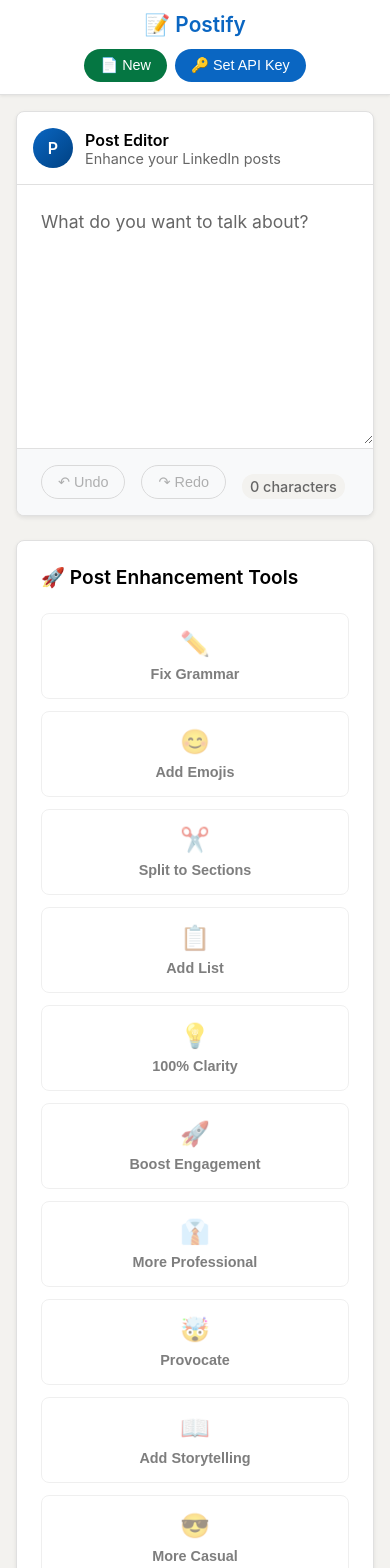
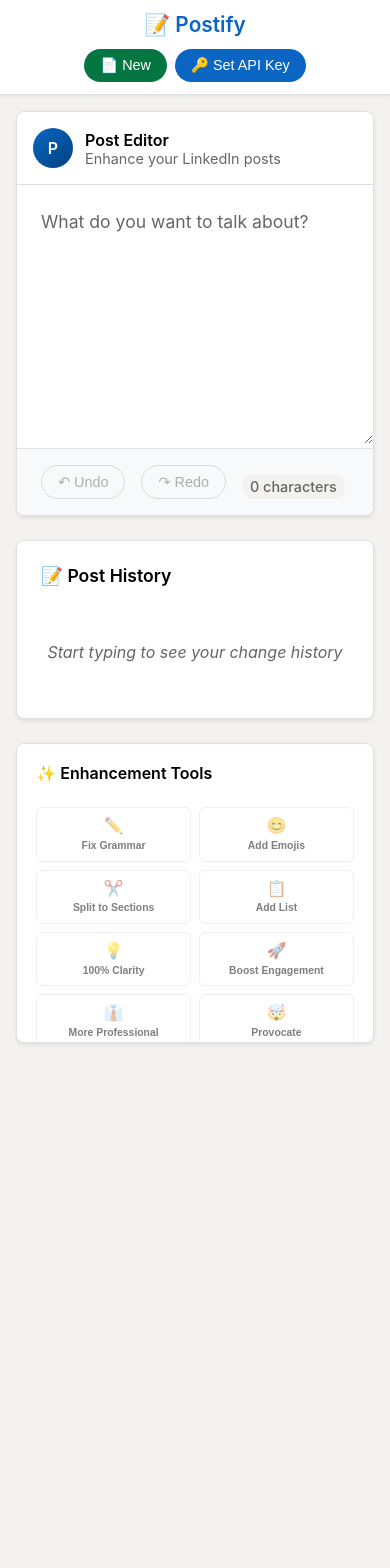
Before and after one commit to Luftare/postify, a React (Vite) app: page / in a window 390 px wide. Shown: the top 1568 px of the page. After the commit the page ends 1059 px from the top, so only its background shows below. Built offline with nearby package versions, Linux system fonts and the light colour scheme.

Commit message:
adjust layout

```diff
--- a/src/App.css
+++ b/src/App.css
@@ -315,7 +315,7 @@ body {
 .main-content {
   flex: 1;
   display: grid;
-  grid-template-columns: 1fr 350px;
+  grid-template-columns: 1fr 400px;
   gap: 2rem;
   padding: 2rem;
   max-width: 1200px;
@@ -443,36 +443,43 @@ body {
   background: #ffffff;
   border-radius: 8px;
   border: 1px solid #e0e0e0;
-  padding: 1.5rem;
+  padding: 1.2rem;
   box-shadow: 0 2px 4px rgba(0, 0, 0, 0.08);
+  height: fit-content;
+  max-height: calc(100vh - 200px);
+  overflow-y: auto;
 }
 
 .presets-section h3 {
-  margin-bottom: 1.5rem;
+  margin-bottom: 1rem;
   color: #000000;
-  font-size: 1.2rem;
+  font-size: 1rem;
   font-weight: 600;
+  position: sticky;
+  top: 0;
+  background: #ffffff;
+  padding-bottom: 0.5rem;
 }
 
 .presets-grid {
   display: grid;
-  grid-template-columns: repeat(auto-fit, minmax(180px, 1fr));
-  gap: 0.75rem;
+  grid-template-columns: 1fr 1fr 1fr;
+  gap: 0.6rem;
 }
 
 .preset-btn {
   background: #ffffff;
   border: 1px solid #e0e0e0;
-  border-radius: 8px;
-  padding: 1rem;
+  border-radius: 6px;
+  padding: 0.75rem 0.5rem;
   cursor: pointer;
   transition: all 0.2s ease;
   display: flex;
   flex-direction: column;
   align-items: center;
-  gap: 0.5rem;
+  gap: 0.4rem;
   text-align: center;
-  min-height: 80px;
+  min-height: 65px;
   justify-content: center;
   color: #000000;
 }
@@ -490,12 +497,15 @@ body {
 }
 
 .preset-icon {
-  font-size: 1.5rem;
+  font-size: 1.2rem;
+  flex-shrink: 0;
 }
 
 .preset-name {
   font-weight: 600;
-  font-size: 0.9rem;
+  font-size: 0.75rem;
+  line-height: 1.2;
+  text-align: center;
 }
 
 .processing-indicator {
@@ -535,20 +545,13 @@ body {
   border: 1px solid #e0e0e0;
   padding: 1.5rem;
   box-shadow: 0 2px 4px rgba(0, 0, 0, 0.08);
-  height: fit-content;
-  max-height: calc(100vh - 200px);
-  overflow-y: auto;
 }
 
 .history-section h3 {
   margin-bottom: 1.5rem;
   color: #000000;
-  font-size: 1.2rem;
+  font-size: 1.1rem;
   font-weight: 600;
-  position: sticky;
-  top: 0;
-  background: #ffffff;
-  padding-bottom: 0.5rem;
 }
 
 .empty-history {
@@ -556,6 +559,7 @@ body {
   text-align: center;
   font-style: italic;
   padding: 2rem 0;
+  font-size: 1rem;
 }
 
 .history-list {
@@ -605,6 +609,10 @@ body {
   font-size: 0.85rem;
   line-height: 1.4;
   color: #666666;
+  display: -webkit-box;
+  -webkit-line-clamp: 2;
+  -webkit-box-orient: vertical;
+  overflow: hidden;
 }
 
 /* Responsive Design */
@@ -614,8 +622,16 @@ body {
     gap: 1.5rem;
   }
 
-  .history-section {
+  .presets-section {
     max-height: 400px;
+  }
+
+  .presets-grid {
+    grid-template-columns: repeat(auto-fit, minmax(140px, 1fr));
+  }
+
+  .preset-btn {
+    min-height: 60px;
   }
 }
 
@@ -635,7 +651,24 @@ body {
   }
 
   .presets-grid {
-    grid-template-columns: repeat(auto-fit, minmax(150px, 1fr));
+    grid-template-columns: 1fr 1fr;
+  }
+
+  .preset-btn {
+    min-height: 55px;
+    padding: 0.6rem 0.4rem;
+  }
+
+  .preset-icon {
+    font-size: 1.1rem;
+  }
+
+  .preset-name {
+    font-size: 0.7rem;
+  }
+
+  .history-item {
+    padding: 0.75rem;
   }
 
   .api-input-container {
@@ -654,7 +687,31 @@ body {
   }
 
   .presets-grid {
-    grid-template-columns: 1fr;
+    grid-template-columns: 1fr 1fr;
+    gap: 0.5rem;
+  }
+
+  .preset-btn {
+    min-height: 50px;
+    padding: 0.5rem 0.3rem;
+    flex-direction: column;
+    gap: 0.3rem;
+  }
+
+  .preset-icon {
+    font-size: 1rem;
+  }
+
+  .preset-name {
+    font-size: 0.65rem;
+  }
+
+  .presets-section {
+    max-height: 300px;
+  }
+
+  .history-item {
+    padding: 0.75rem;
   }
 
   .custom-prompt-container {
--- a/src/App.jsx
+++ b/src/App.jsx
@@ -394,39 +394,7 @@ function App() {
             </div>
           </div>
 
-          <div className="presets-section">
-            <h3>🚀 Post Enhancement Tools</h3>
-            <div className="presets-grid">
-              {PRESETS.map((preset) => (
-                <button
-                  key={preset.id}
-                  onClick={() => processWithPreset(preset)}
-                  disabled={isProcessing || !currentText.trim()}
-                  className="preset-btn"
-                >
-                  <span className="preset-icon">{preset.icon}</span>
-                  <span className="preset-name">{preset.name}</span>
-                </button>
-              ))}
-              <button
-                onClick={() => setShowCustomPrompt(true)}
-                disabled={isProcessing || !currentText.trim()}
-                className="preset-btn custom-preset-btn"
-              >
-                <span className="preset-icon">🎨</span>
-                <span className="preset-name">Custom Enhancement</span>
-              </button>
-            </div>
-            {isProcessing && (
-              <div className="processing-indicator">
-                <div className="spinner"></div>
-                <span>Processing your post...</span>
-              </div>
-            )}
-          </div>
-        </div>
-
-        <aside className="history-section">
+          <div className="history-section">
             <h3>📝 Post History</h3>
             {history.length === 0 ? (
               <p className="empty-history">
@@ -457,6 +425,38 @@ function App() {
                 ))}
               </div>
             )}
+          </div>
+        </div>
+
+        <aside className="presets-section">
+          <h3>✨ Enhancement Tools</h3>
+          <div className="presets-grid">
+            {PRESETS.map((preset) => (
+              <button
+                key={preset.id}
+                onClick={() => processWithPreset(preset)}
+                disabled={isProcessing || !currentText.trim()}
+                className="preset-btn"
+              >
+                <span className="preset-icon">{preset.icon}</span>
+                <span className="preset-name">{preset.name}</span>
+              </button>
+            ))}
+            <button
+              onClick={() => setShowCustomPrompt(true)}
+              disabled={isProcessing || !currentText.trim()}
+              className="preset-btn custom-preset-btn"
+            >
+              <span className="preset-icon">🎨</span>
+              <span className="preset-name">Custom</span>
+            </button>
+          </div>
+          {isProcessing && (
+            <div className="processing-indicator">
+              <div className="spinner"></div>
+              <span>Processing your post...</span>
+            </div>
+          )}
         </aside>
       </main>
     </div>
```
Lines whose indentation alone changed are shown as unchanged.
